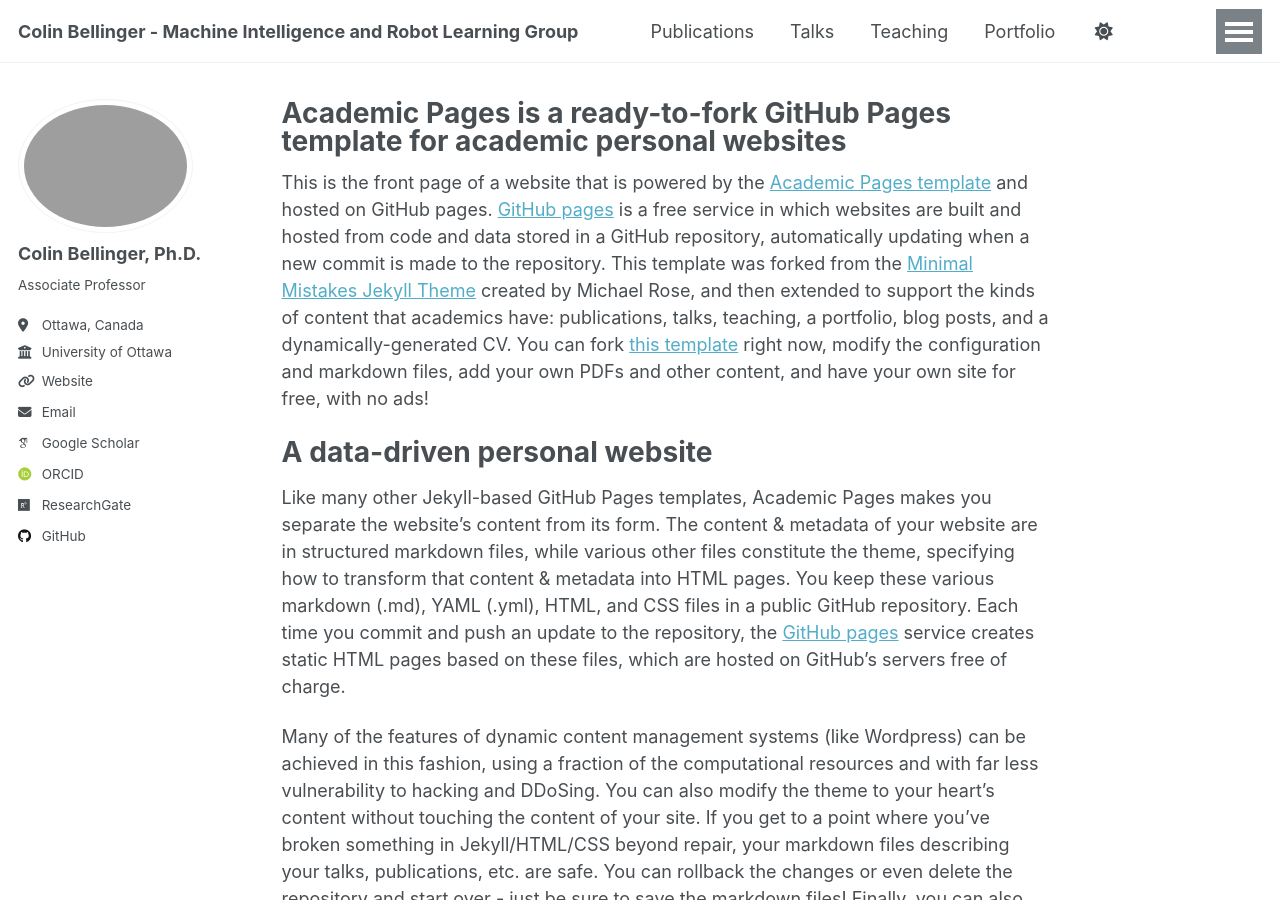
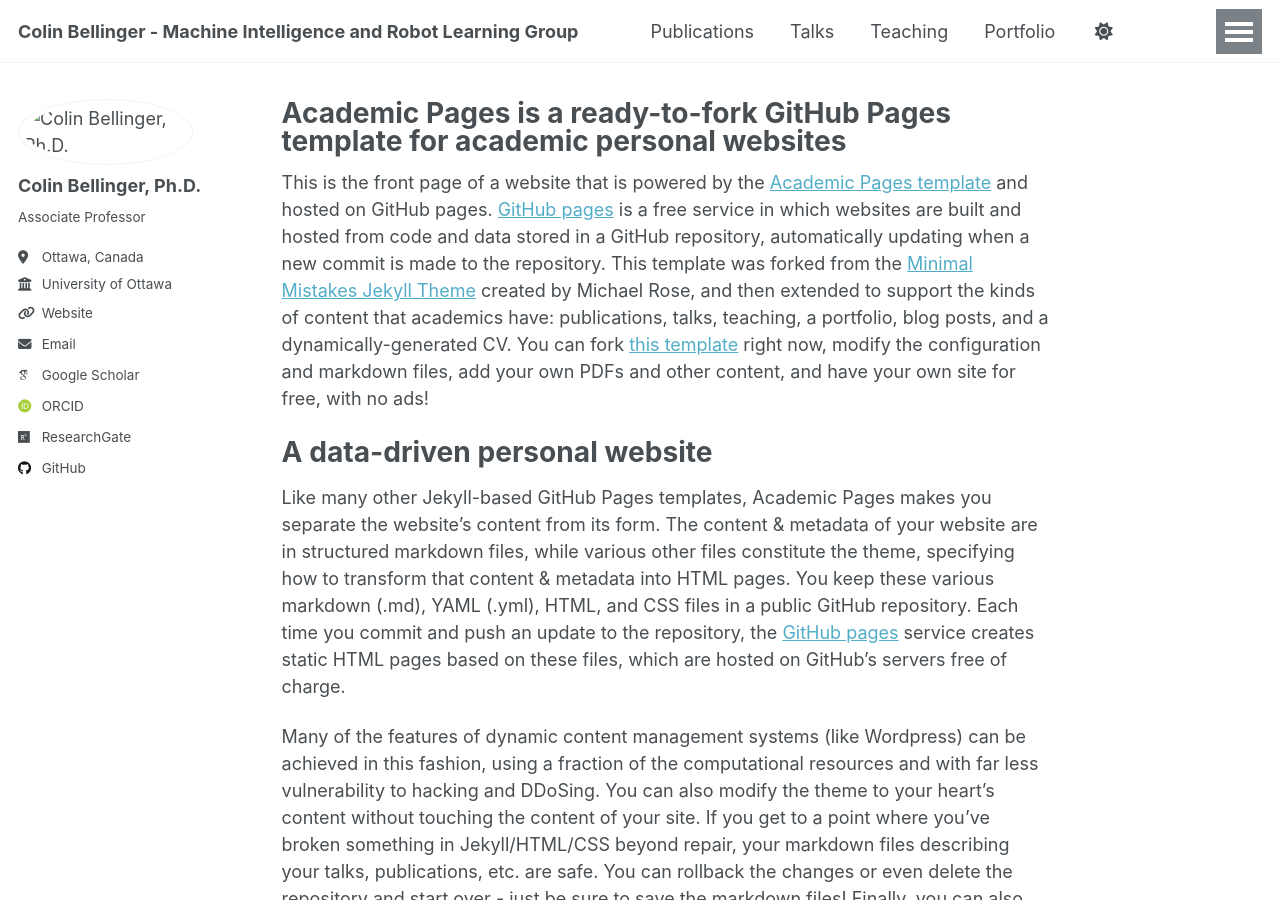
Before and after one commit to cbellinger27/cbellinger27, a Jekyll site: the page built from _pages/about.md, in a window 1280 px wide and 900 px high. Built offline with Jekyll 4.4.1, drawn with Linux system fonts in a browser that asks for light colours; some web fonts are replaced.

Commit message:
Update _config.yml

```diff
--- a/_config.yml
+++ b/_config.yml
@@ -22,7 +22,7 @@ repository               : "academicpages/academicpages.github.io"
 #               Additional customization can be done by editing /_includes/author-profile.html
 author:
   # Biographic information
-  avatar           : "images/Colin.Bellinger.jpeg"
+  avatar           : "images/Colin-Bellinger.jpg"
   name             : "Colin Bellinger, Ph.D."
   pronouns         : # example: "she/her"
   bio              : "Associate Professor"
```
